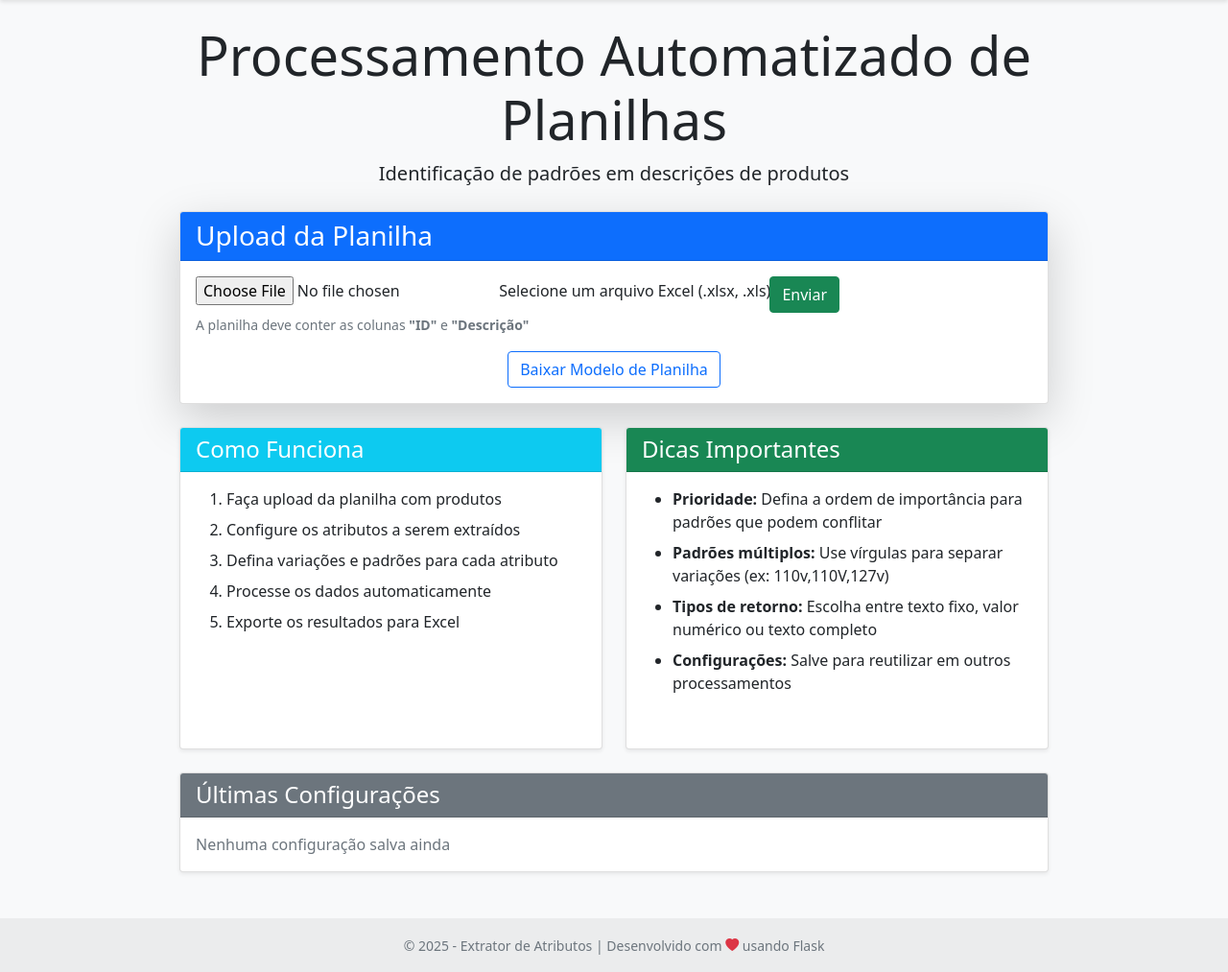
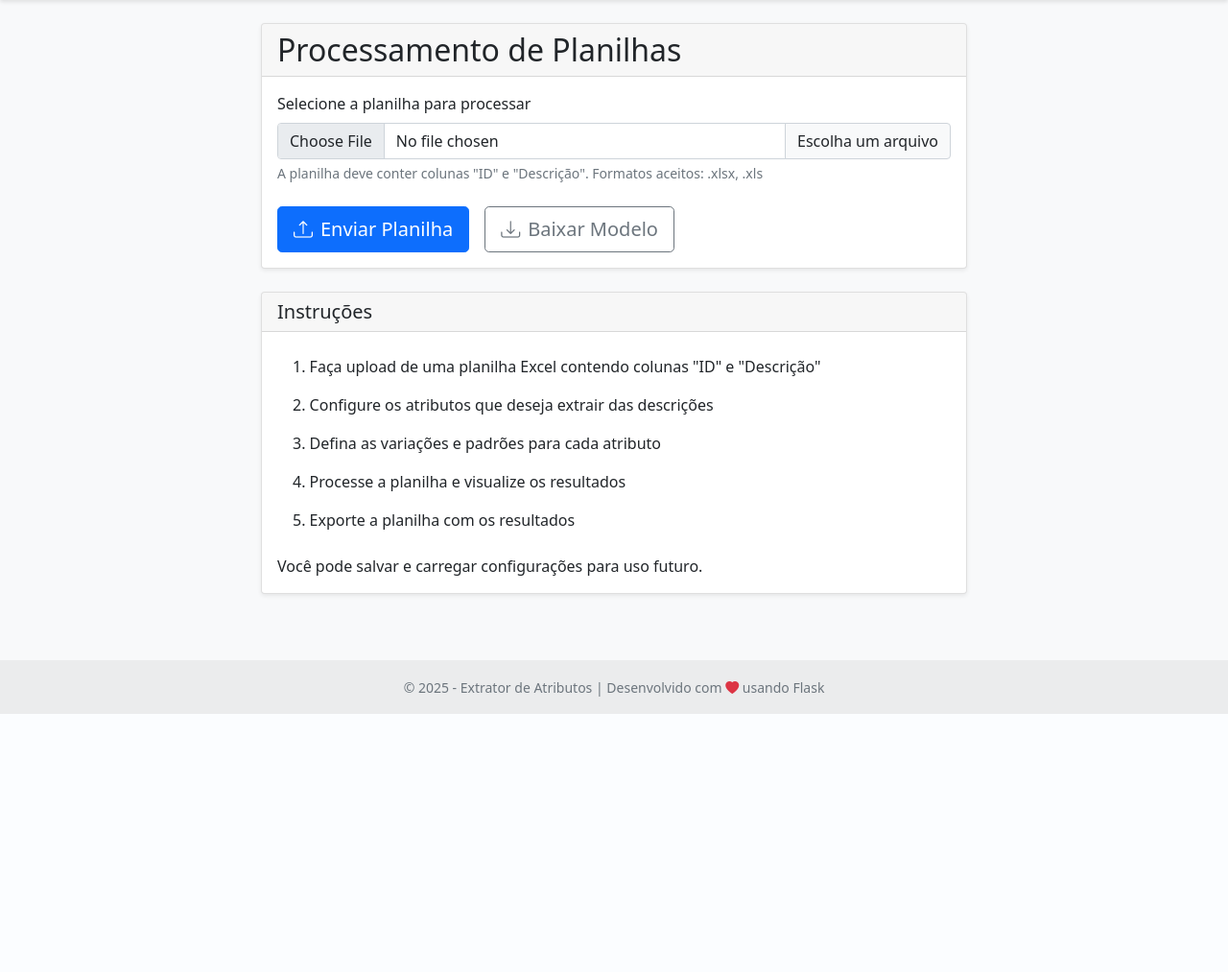
Before and after one commit to Douglasprojetospro/extrator-atributos-web, a Flask app: page / in a window 1280 px wide. Shown: the part 56-1069 px from the top of the page at 96% size. After the commit the page ends 800 px from the top, so only its background shows below. Run offline with Flask 3, Linux system fonts and the light colour scheme; some libraries are stand-ins or nearby versions.

Commit message:
Update index.html

```diff
--- a/templates/index.html
+++ b/templates/index.html
@@ -1,139 +1,72 @@
 {% extends "base.html" %}
 
 {% block content %}
-<div class="container">
 <div class="row justify-content-center">
-        <div class="col-md-10">
-            <div class="text-center mb-4">
-                <h1 class="display-4">Processamento Automatizado de Planilhas</h1>
-                <p class="lead">Identificação de padrões em descrições de produtos</p>
-            </div>
-
-            <div class="card shadow-lg">
-                <div class="card-header bg-primary text-white">
-                    <h3 class="mb-0"><i class="fas fa-file-upload mr-2"></i>Upload da Planilha</h3>
+    <div class="col-lg-8">
+        <div class="card">
+            <div class="card-header">
+                <h2 class="mb-0">Processamento de Planilhas</h2>
             </div>
             <div class="card-body">
-                    <form method="POST" action="{{ url_for('upload_arquivo') }}" enctype="multipart/form-data" id="upload-form">
-                        <div class="form-group">
+                <form method="POST" action="{{ url_for('upload_arquivo') }}" enctype="multipart/form-data" class="needs-validation" novalidate>
+                    <div class="mb-3">
+                        <label for="arquivo" class="form-label">Selecione a planilha para processar</label>
                         <div class="input-group">
-                                <div class="custom-file">
-                                    <input type="file" class="custom-file-input" id="arquivo" name="arquivo" accept=".xlsx,.xls" required>
-                                    <label class="custom-file-label" for="arquivo" id="file-label">Selecione um arquivo Excel (.xlsx, .xls)</label>
+                            <input type="file" class="form-control" id="arquivo" name="arquivo" accept=".xlsx,.xls" required>
+                            <label class="file-input-label input-group-text" for="arquivo">Escolha um arquivo</label>
                         </div>
-                                <div class="input-group-append">
-                                    <button type="submit" class="btn btn-success" id="upload-btn">
-                                        <i class="fas fa-upload mr-2"></i> Enviar
-                                    </button>
+                        <div class="form-text">
+                            A planilha deve conter colunas "ID" e "Descrição". Formatos aceitos: .xlsx, .xls
                         </div>
-                            </div>
-                            <small class="form-text text-muted mt-2">
-                                <i class="fas fa-info-circle mr-1"></i> A planilha deve conter as colunas <strong>"ID"</strong> e <strong>"Descrição"</strong>
-                            </small>
-                        </div>
-                    </form>
-
-                    <div class="text-center mt-3">
-                        <a href="{{ url_for('gerar_modelo') }}" class="btn btn-outline-primary">
-                            <i class="fas fa-file-download mr-2"></i> Baixar Modelo de Planilha
-                        </a>
-                    </div>
+                        <div class="invalid-feedback">
+                            Por favor, selecione um arquivo Excel válido.
                         </div>
                     </div>
 
-            <div class="row mt-4">
-                <div class="col-md-6">
-                    <div class="card h-100">
-                        <div class="card-header bg-info text-white">
-                            <h4 class="mb-0"><i class="fas fa-cogs mr-2"></i>Como Funciona</h4>
+                    <div class="d-grid gap-2 d-md-flex justify-content-md-start mt-4">
+                        <button type="submit" class="btn btn-primary btn-lg me-md-2">
+                            <i class="bi bi-upload me-2"></i>Enviar Planilha
+                        </button>
+                        <a href="{{ url_for('gerar_modelo') }}" class="btn btn-outline-secondary btn-lg">
+                            <i class="bi bi-download me-2"></i>Baixar Modelo
+                        </a>
                     </div>
-                        <div class="card-body">
-                            <ol class="pl-3">
-                                <li class="mb-2">Faça upload da planilha com produtos</li>
-                                <li class="mb-2">Configure os atributos a serem extraídos</li>
-                                <li class="mb-2">Defina variações e padrões para cada atributo</li>
-                                <li class="mb-2">Processe os dados automaticamente</li>
-                                <li>Exporte os resultados para Excel</li>
-                            </ol>
-                        </div>
-                    </div>
-                </div>
-
-                <div class="col-md-6">
-                    <div class="card h-100">
-                        <div class="card-header bg-success text-white">
-                            <h4 class="mb-0"><i class="fas fa-lightbulb mr-2"></i>Dicas Importantes</h4>
-                        </div>
-                        <div class="card-body">
-                            <ul class="pl-3">
-                                <li class="mb-2">
-                                    <strong>Prioridade:</strong> Defina a ordem de importância para padrões que podem conflitar
-                                </li>
-                                <li class="mb-2">
-                                    <strong>Padrões múltiplos:</strong> Use vírgulas para separar variações (ex: 110v,110V,127v)
-                                </li>
-                                <li class="mb-2">
-                                    <strong>Tipos de retorno:</strong> Escolha entre texto fixo, valor numérico ou texto completo
-                                </li>
-                                <li>
-                                    <strong>Configurações:</strong> Salve para reutilizar em outros processamentos
-                                </li>
-                            </ul>
-                        </div>
-                    </div>
+                </form>
             </div>
         </div>
 
         <div class="card mt-4">
-                <div class="card-header bg-secondary text-white">
-                    <h4 class="mb-0"><i class="fas fa-history mr-2"></i>Últimas Configurações</h4>
+            <div class="card-header">
+                <h5 class="mb-0">Instruções</h5>
             </div>
             <div class="card-body">
-                    {% if config_files %}
-                        <div class="list-group">
-                            {% for file in config_files[:3] %}
-                            <div class="list-group-item">
-                                <div class="d-flex justify-content-between align-items-center">
-                                    <span><i class="fas fa-file-alt mr-2"></i>{{ file }}</span>
-                                    <form action="{{ url_for('carregar_configuracao') }}" method="POST" class="d-inline">
-                                        <input type="hidden" name="config_file" value="{{ file }}">
-                                        <button type="submit" class="btn btn-sm btn-outline-primary">Usar esta</button>
-                                    </form>
-                                </div>
-                            </div>
-                            {% endfor %}
-                        </div>
-                        {% if config_files|length > 3 %}
-                            <div class="text-center mt-2">
-                                <small>+ {{ config_files|length - 3 }} outras configurações disponíveis</small>
-                            </div>
-                        {% endif %}
-                    {% else %}
-                        <p class="mb-0 text-muted">Nenhuma configuração salva ainda</p>
-                    {% endif %}
-                </div>
+                <ol class="list-group list-group-numbered">
+                    <li class="list-group-item border-0">Faça upload de uma planilha Excel contendo colunas "ID" e "Descrição"</li>
+                    <li class="list-group-item border-0">Configure os atributos que deseja extrair das descrições</li>
+                    <li class="list-group-item border-0">Defina as variações e padrões para cada atributo</li>
+                    <li class="list-group-item border-0">Processe a planilha e visualize os resultados</li>
+                    <li class="list-group-item border-0">Exporte a planilha com os resultados</li>
+                </ol>
+                <p class="mt-3 mb-0">Você pode salvar e carregar configurações para uso futuro.</p>
             </div>
         </div>
     </div>
 </div>
 
 <script>
-$(document).ready(function() {
-    // Mostrar nome do arquivo selecionado
-    $('#arquivo').change(function() {
-        const fileName = $(this).val().split('\\').pop();
-        $('#file-label').text(fileName || 'Selecione um arquivo Excel (.xlsx, .xls)');
-
-        // Habilitar/desabilitar botão de upload
-        $('#upload-btn').prop('disabled', !$(this).val());
-    });
-
-    // Feedback durante o upload
-    $('#upload-form').submit(function() {
-        const btn = $('#upload-btn');
-        btn.html('<span class="spinner-border spinner-border-sm mr-2" role="status" aria-hidden="true"></span> Enviando...');
-        btn.prop('disabled', true);
-    });
-});
+// Validação do formulário
+(function () {
+    'use strict'
+    const forms = document.querySelectorAll('.needs-validation')
+    Array.from(forms).forEach(form => {
+        form.addEventListener('submit', event => {
+            if (!form.checkValidity()) {
+                event.preventDefault()
+                event.stopPropagation()
+            }
+            form.classList.add('was-validated')
+        }, false)
+    })
+})()
 </script>
 {% endblock %}
```
Lines whose indentation alone changed are shown as unchanged.
